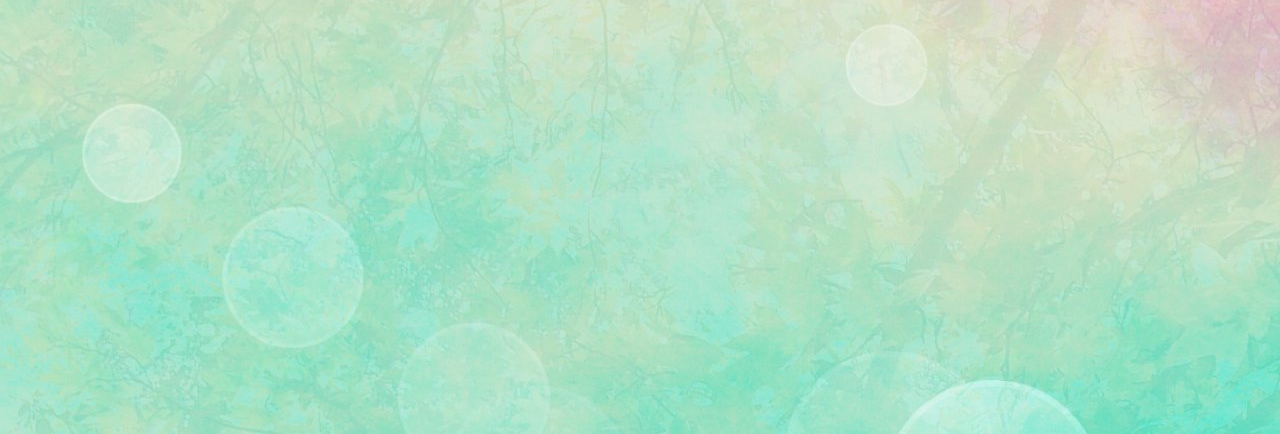
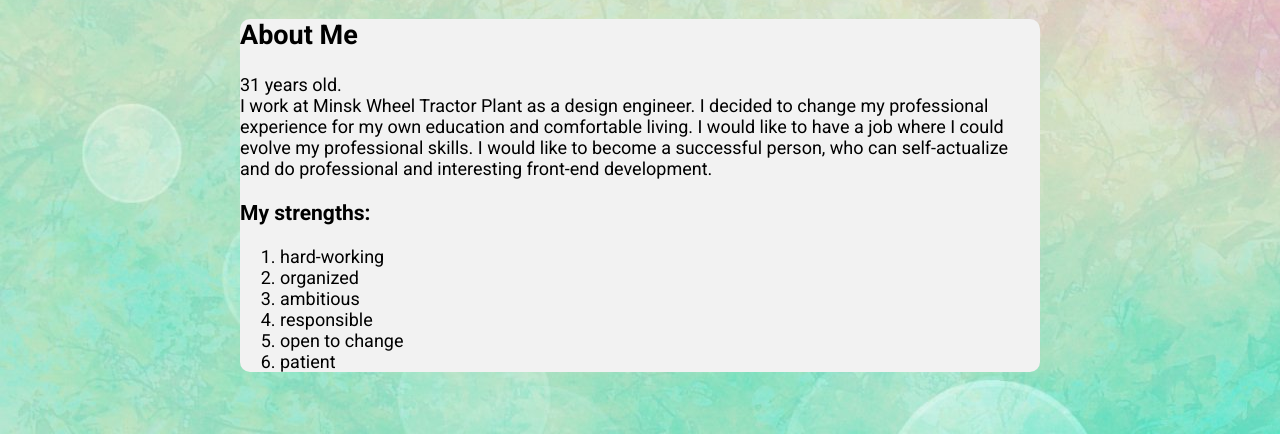
Before and after one commit to Prosto-Ya/rsschool-cv, a plain HTML site: page index.html in a window 1280 px wide. Shown: the part 366-800 px from the top of the page. Drawn offline with Linux system fonts and the light colour scheme.

Commit message:
feat: add class about_me

```diff
--- a/index.html
+++ b/index.html
@@ -9,8 +9,8 @@
     <link href="https://fonts.googleapis.com/css?family=Roboto:400,400i,500,500i,700,700i&display=swap&subset=cyrillic" rel="stylesheet">
 </head>
 <body>
-    <div class="container">
-        <div class="wrapper">
+    <div class= "container">
+        <div class= "wrapper">
             <div class= "photo">
 
             </div>
@@ -35,10 +35,30 @@
                 </ul>
             </div>
         </div>
-
-
-
-
+        <div class= "about_me">
+            <h2>About Me</h2>
+            <p>31 years old.<br>I work at Minsk Wheel Tractor Plant as a design engineer. I decided to change my professional experience for my own education and comfortable living. I would like to have a job where I could evolve my professional skills. I would like to become a successful person, who can self-actualize and do professional and interesting front-end development.</p>
+            <h3>My strengths:<br></h3>
+            <ol>
+                <li>
+                    hard-working
+                </li>
+                <li>
+                    organized
+                </li>
+                <li>
+                    ambitious
+                </li>
+                <li>
+                    responsible
+                </li>
+                <li>
+                    open to change
+                </li>
+                <li>
+                    patient
+                </li>
+        </div>
 
 
 
--- a/style.css
+++ b/style.css
@@ -32,3 +32,13 @@ body {
     background-size: 100%;
     background-repeat: no-repeat;
 }
+
+.about_me {
+    background-color: #f2f2f2;
+    border-radius: 10px;
+    font-size: 18px;
+}
+
+.about_me p {
+    font-size: 18px;
+}
```
